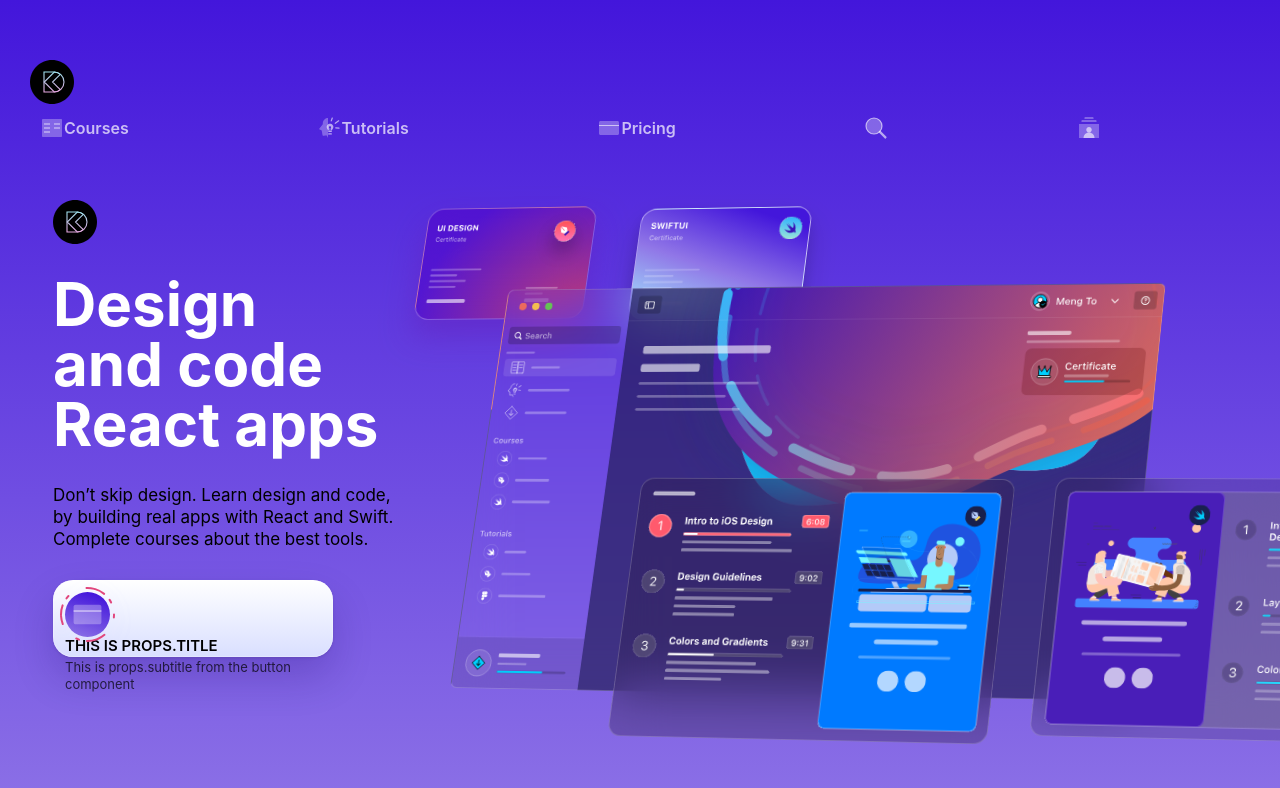
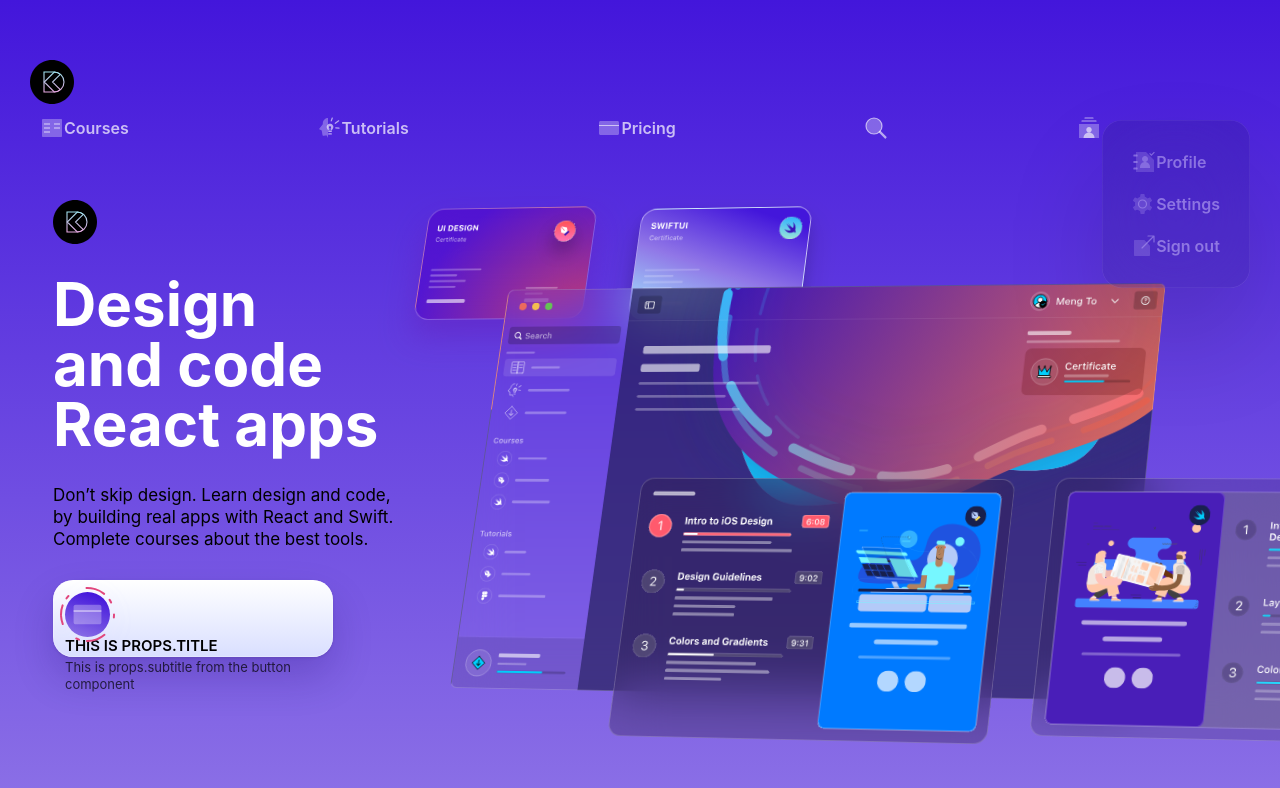
Before and after one commit to flores-o/designcodeweb, a Gatsby site: page / in a window 1280 px wide. Built offline with nearby package versions, Linux system fonts and the light colour scheme; Gatsby itself is replaced by a stand-in of ours.

Commit message:
added tooltip

```diff
--- a/src/components/data/menuData.js
+++ b/src/components/data/menuData.js
@@ -9,3 +9,9 @@
     { title: "", icon: "/images/icons/search.svg", link: "/search" },
     { title: "", icon: "/images/icons/account.svg", link: "/account" },
   ]
+
+  export const tooltipData = [
+    { title: "Profile", icon: "/images/icons/profile.svg", link: "/profile" },
+    { title: "Settings", icon: "/images/icons/settings.svg", link: "/settings" },
+    { title: "Sign out", icon: "/images/icons/signout.svg", link: "/logout" },
+  ]
--- a/src/components/layout/Header.js
+++ b/src/components/layout/Header.js
@@ -3,6 +3,7 @@
 import styled from "styled-components"
 import { menuData } from "../data/menuData"
 import MenuButton from "../buttons/MenuButton"
+import MenuTooltip from "../tooltips/MenuTooltip"
 
 export default function Header() {
     return (
@@ -16,6 +17,7 @@
                         <MenuButton key={index} item={item} />
                     ))}
                 </MenuWrapper>
+                <MenuTooltip />
             </Wrapper>
         </>
     )
--- /dev/null
+++ b/src/components/tooltips/MenuTooltip.js
@@ -0,0 +1,28 @@
+import React, { useState } from "react"
+import styled from "styled-components"
+import { tooltipData } from "../data/menuData"
+import MenuButton from "../buttons/MenuButton"
+
+export default function MenuTooltip() {
+    const [isOpen, setIsOpen] = useState(false)
+    return (
+        <Wrapper isOpen={isOpen} onClick={() => setIsOpen(!isOpen)}>
+            {tooltipData.map((item, index) => (
+                <MenuButton key={index} item={item} />
+            ))}
+        </Wrapper>
+    )
+}
+const Wrapper = styled.div`
+  position: absolute;
+  top: 60px;
+  right: 30px;
+  background: rgba(15, 14, 71, 0.3);
+  box-shadow: 0px 50px 100px rgba(0, 0, 0, 0.25),
+    inset 0px 0px 0px 0.5px rgba(255, 255, 255, 0.2);
+  backdrop-filter: blur(40px);
+  border-radius: 20px;
+  padding: 20px;
+  opacity: ${props => (props.isOpen ? 1 : 0.5)};
+  z-index: 1;
+`
```
